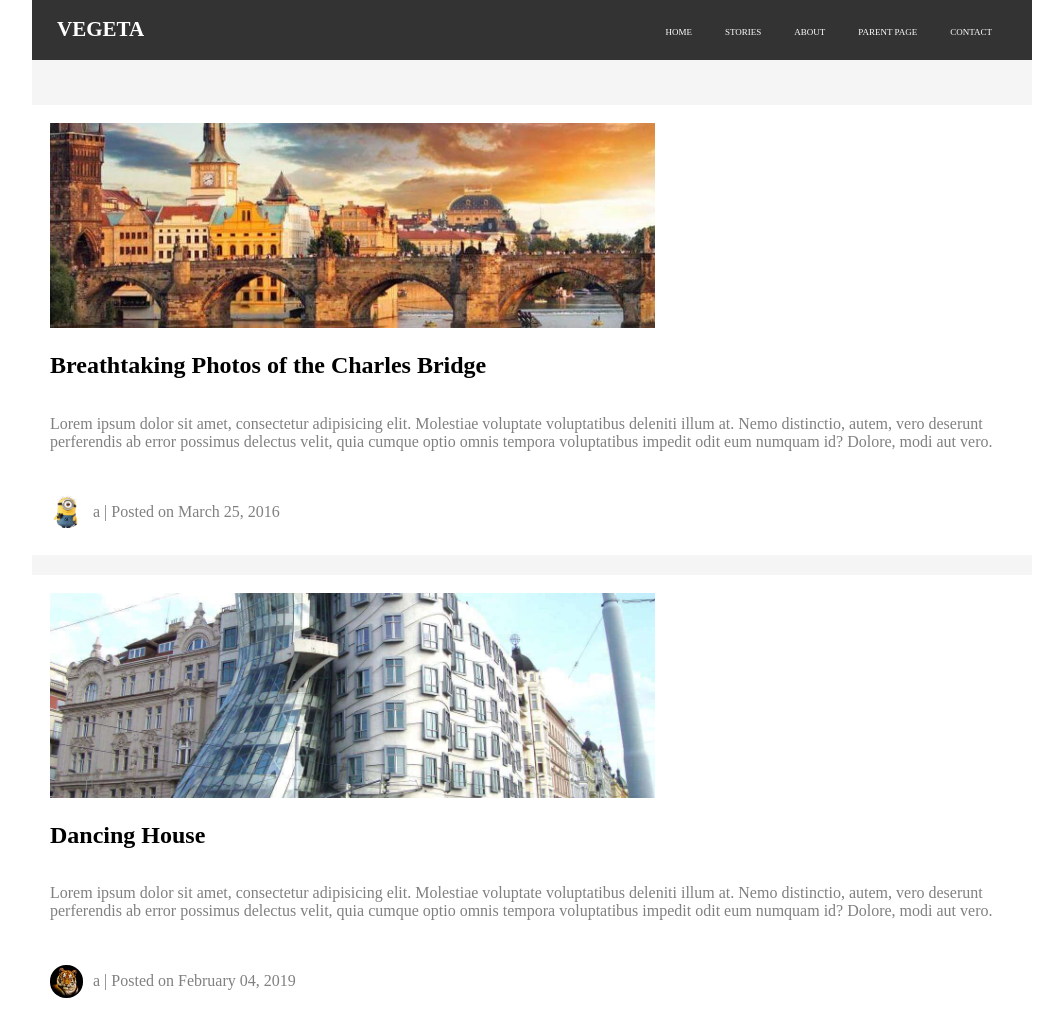
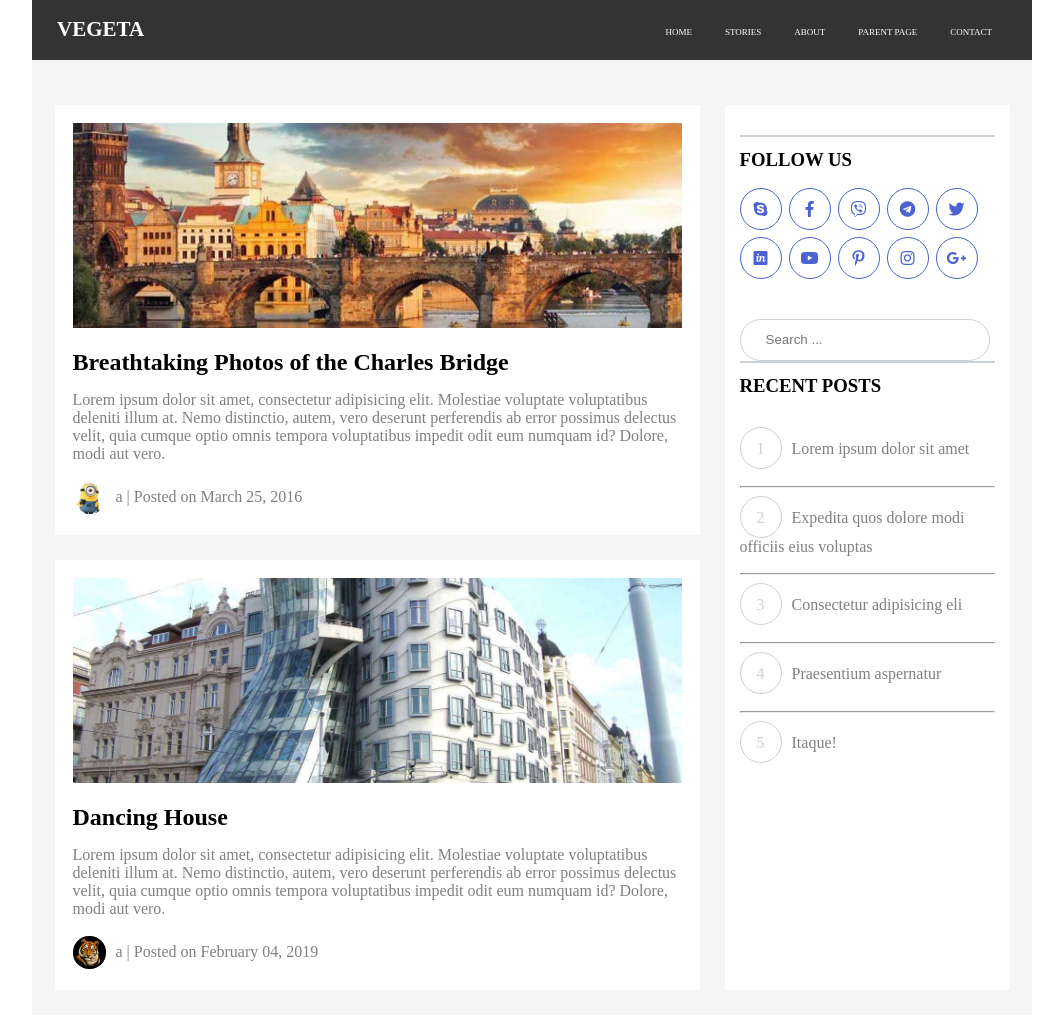
Before and after one commit to Maximumstart-initial-course/olga-b6-001, a website: page eight-lesson/blog.html in a window 1280 px wide. Shown: the whole page, without its empty margins (108-1171 px from the left). Drawn offline with Linux system fonts and the light colour scheme.

Commit message:
8 д.р. Блог почти доделала, есть вопрос

```diff
--- a/eight-lesson/blog.css
+++ b/eight-lesson/blog.css
@@ -47,13 +47,28 @@ body {
 .all-content {
 	width: 1000px;
 	padding-top: 45px;
+	padding-bottom: 25px;
 	margin: 0 auto;
 	background-color: #f5f5f5;
+	display: grid;
+	justify-content: center;
+	grid-template-columns: 645px 285px;
+	grid-template-rows: 430px 430px;
+	grid-gap: 25px;
+	grid-template-areas: "box1 box3"
+						"box2 box3"
+}
+.first-post {
+	grid-area: box1;
+}
+.second-post {
+	grid-area: box2;
 }
 .first-post, .second-post {
 	background-color: white;
 	padding: 18px;
-	margin-bottom: 20px;
+	width: 645px;
+	min-height: 430px;
 }
 .div {
 	display: flex;
@@ -62,7 +77,7 @@ body {
 }
 .div .link-first .image {
 	object-fit: cover;
-	width: 605px;
+	width: 100%;
 	height: 205px;
 }
 .first-post .first-link .image-ava,
@@ -72,18 +87,109 @@ body {
 	border-radius: 16px;
 	margin-right: 10px;
 	object-fit: cover;
+
 }
 .first-link {
 	display: flex;
 	align-items: center;
-	margin-top: 20px;
+	margin-top: 18px;
 	text-decoration: none;
 
 }
 .first-link, .first-text {
 	color: gray;
 }
+.first-text {
+	margin: 0;
+	margin-top: 15px;
+}
 .first-title {
 	color: black;
 	text-decoration: none;
 }
+h2 {
+	margin: 0;
+	margin-top: 17px;
+}
+.data {
+	margin: 0;
+}
+.third {
+	grid-area: box3;
+	width: 285px;
+	background-color: white;
+	padding: 30px 15px;
+}
+h3 {
+	margin: 0;
+	border-top: 2px solid #cad1d6;
+	padding-top: 12px;
+}
+
+.icon {
+	display: flex;
+	flex-wrap: wrap;
+	margin-top: 17px;
+	margin-bottom: 33px;
+}
+
+.icon-link {
+	text-decoration: none;
+	display: flex;
+	flex-direction: column;
+	align-items: center;
+	padding-top: 12px;
+	width: 42px;
+	height: 42px;
+	border: 1px solid #4b62d0;
+	color: #4b62d0;
+	border-radius: 21px;
+	margin-right: 7px;
+	margin-bottom: 7px;
+}
+
+.form-search {
+	border: none;
+	border: 1px solid #cad1d6;
+	width: 250px;
+	height: 42px;
+	border-radius: 30px;
+	color: #cad1d6;
+	padding-left: 25px;
+}
+
+.form-search:focus {
+	outline: none;
+	border-color: blue;
+	color: black;
+}
+
+.posts {
+	margin-top: 30px;
+    counter-reset: myCounter;
+    padding: 0;
+}
+
+.element {
+    list-style: none;
+    margin-bottom: 17px;
+}
+
+.element:before {
+    margin-right: 10px;
+    counter-increment: myCounter;
+    content:counter(myCounter);
+    color: #cad1d6;
+    border: 1px solid #cad1d6;
+    display: inline-block;
+    text-align: center;
+    line-height: 42px;
+    width: 42px;
+    height: 42px;
+    border-radius: 50%;
+}
+
+.posts-link {
+    text-decoration: none;
+    color: grey;
+}
--- a/eight-lesson/blog.html
+++ b/eight-lesson/blog.html
@@ -4,7 +4,7 @@
 	<meta charset="UTF-8">
 	<title>Blog</title>
 	<link rel="stylesheet" href="blog.css">
-
+	<link rel="stylesheet" href="https://use.fontawesome.com/releases/v5.7.2/css/all.css" integrity="sha384-fnmOCqbTlWIlj8LyTjo7mOUStjsKC4pOpQbqyi7RrhN7udi9RwhKkMHpvLbHG9Sr" crossorigin="anonymous">
 </head>
 <body>
 	<header class="main-header">
@@ -51,7 +51,7 @@
 
 				<a class="first-link" href="#">
 					<img class="image-ava" src="img/minon.jpg" alt="фото автора статьи">
-					<p>a | Posted on March 25, 2016</p>
+					<p class="data">a | Posted on March 25, 2016</p>
 				</a>
 
 			</div>
@@ -72,7 +72,7 @@
 
 				<a class="first-link" href="#">
 					<img class="image-ava" src="img/wallpapers_cats_283.jpg" alt="фото автора статьи">
-					<p>a | Posted on February 04, 2019</p>
+					<p class="data">a | Posted on February 04, 2019</p>
 				</a>
 
 			</div>
@@ -80,30 +80,106 @@
 
 		<aside class="third">
 
+			<div class="right-menu">
+
+				<div class="icon-search">
+
+				<h3>FOLLOW US</h3>
+
+				<div class="icon">
+
+					<a class="icon-link" href="#">
+						<i class="fab fa-skype"></i>
+					</a>
+
+					<a class="icon-link" href="#">
+						<i class="fab fa-facebook-f"></i>
+					</a>
+
+					<a class="icon-link" href="#">
+						<i class="fab fa-viber"></i>
+					</a>
+
+					<a class="icon-link" href="#">
+						<i class="fab fa-telegram"></i>
+					</a>
+
+					<a class="icon-link" href="#">
+						<i class="fab fa-twitter"></i>
+					</a>
+
+					<a class="icon-link" href="#">
+						<i class="fab fa-invision"></i>
+					</a>
+
+					<a class="icon-link" href="#">
+						<i class="fab fa-youtube"></i>
+					</a>
+
+					<a class="icon-link" href="#">
+						<i class="fab fa-pinterest-p"></i>
+					</a>
+
+					<a class="icon-link" href="#">
+						<i class="fab fa-instagram"></i>
+					</a>
+
+					<a class="icon-link" href="#">
+						<i class="fab fa-google-plus-g"></i>
+					</a>
+
+				</div>
+
+				<form action="#" method="GET">
+
+					<input class="form-search" type="search" placeholder="Search ..." name="search">
+
+				</form>
+				</div>
+
+				<div class="recent-posts">
+
+				<h3>RECENT POSTS</h3>
+				<ol class="posts">
+
+					<a class="posts-link" href="#">
+						<li class="element">Lorem ipsum dolor sit amet</li>
+					</a>
+
+					<hr>
+
+					<a class="posts-link" href="#">
+						<li class="element">Expedita quos dolore modi officiis eius voluptas</li>
+					</a>
+
+					<hr>
+
+					<a class="posts-link" href="#">
+						<li class="element">Consectetur adipisicing eli</li>
+					</a>
+
+					<hr>
+
+					<a class="posts-link" href="#">
+						<li class="element">Praesentium aspernatur</li>
+					</a>
+
+					<hr>
+
+					<a class="posts-link" href="#">
+						<li class="element">Itaque!</li>
+					</a>
+
+				</ol>
 
 
 
+			</div>
 
+			</div>
 
+		</aside>
 
-
-
-
-<div>
-
-<i class="fab fa-skype"></i>
-<i class="fab fa-facebook-f"></i>
-<i class="fab fa-viber"></i>
-<i class="fab fa-telegram"></i>
-<i class="fab fa-twitter"></i>
-<i class="fab fa-invision"></i>
-<i class="fab fa-youtube"></i>
-<i class="fab fa-pinterest-p"></i>
-<i class="fab fa-instagram"></i>
-<i class="fab fa-google-plus-g"></i>
-
-</div>
-		</aside>
 
 
 
```
